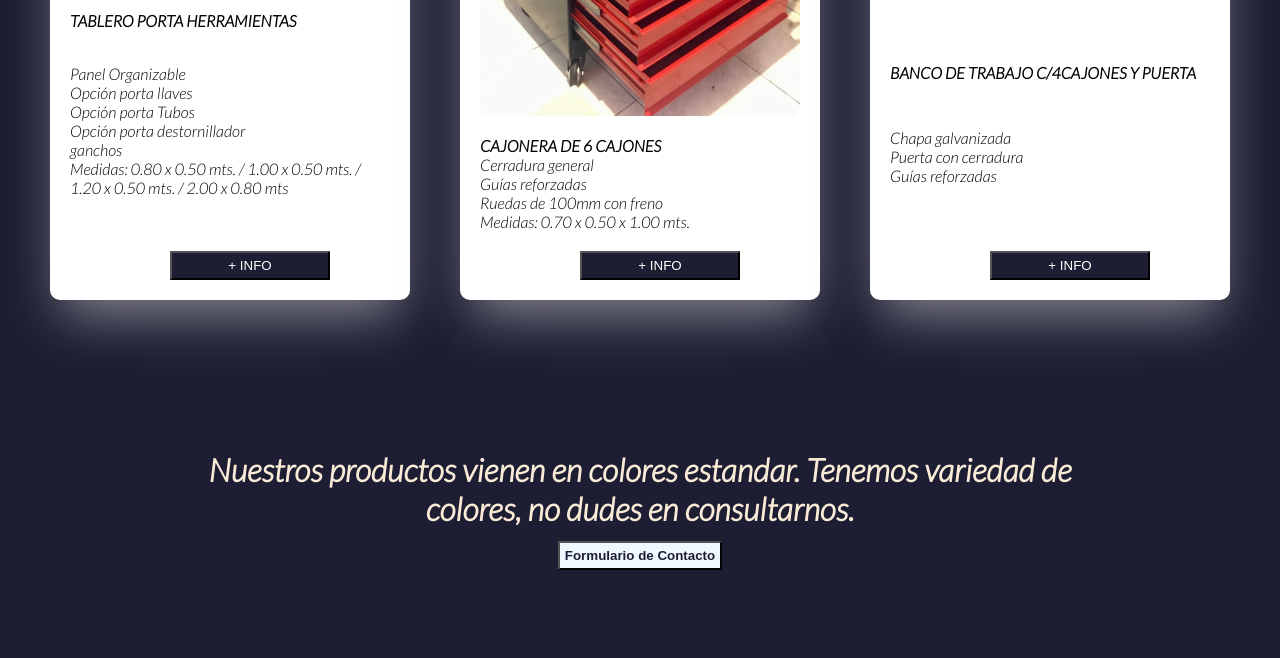
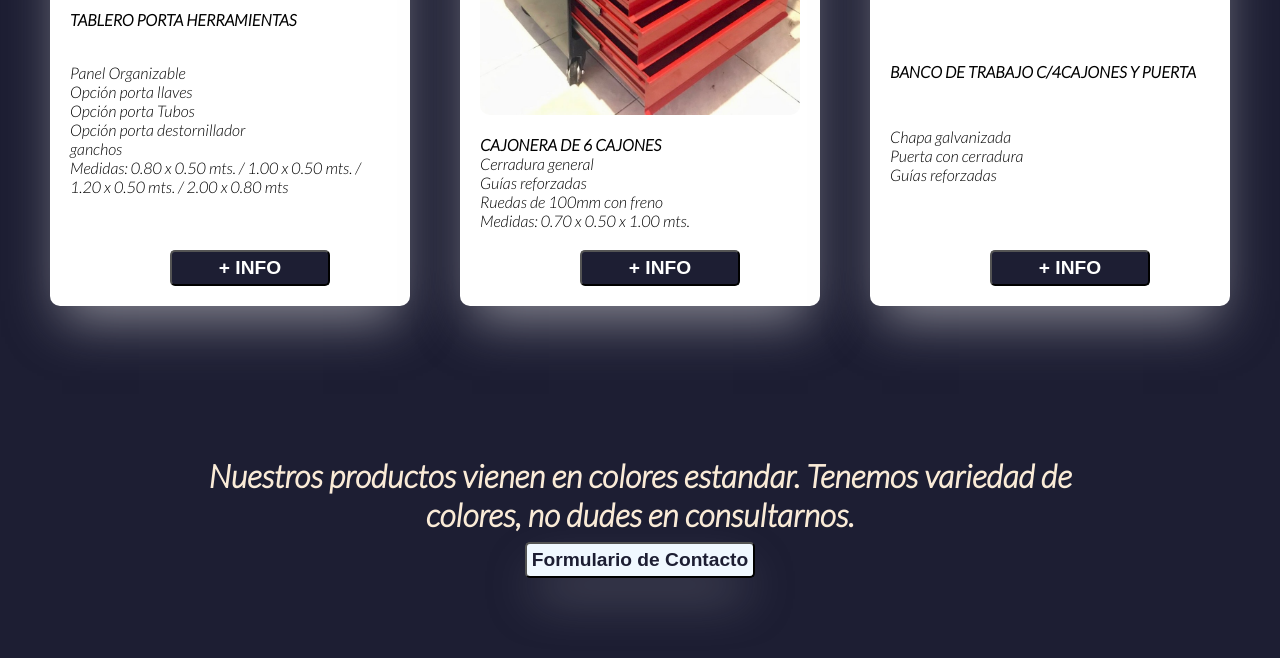
Before and after one commit to Esteffis/MP-Equipamientos, a plain HTML site: page index.html in a window 1280 px wide. Shown: the part 1250-1908 px from the top of the page. Drawn offline with Linux system fonts and the light colour scheme.

Commit message:
estilos en contacto

```diff
--- a/style.css
+++ b/style.css
@@ -6,17 +6,18 @@
 }
 
 html{
-    /*height: 100%;*/
+    height: 100%;
 }
 body{
     background-color: #1d1e33;
     font-family: 'Lato', sans-serif;
     margin: 0;
-    /*min-height: 100%;
+    height: 100%;
     display: flex;
     flex-direction: column;
-    justify-content: space-between;*/
+
 }
+
 
 header{
     background-color: gray;
@@ -152,16 +153,26 @@ li{
     padding: 5px;
     width: 50%;
     margin: 20px 100px 0px 100px;
+    border-radius: 5px;
+    font-size: 1.2rem;
+    font-weight: bold;
+    transition: font-size background-color 0.3s;
 }
 .button-destacados:hover{
     cursor: pointer;
+    font-size: 1.4rem;
+    background-color: #919196;
+
 }
 .button-formulario{
     background-color:aliceblue;
     color:#1d1e33;
     padding: 5px;
     margin: auto;
+    border-radius: 5px;
     font-weight: bold;
+    font-size: 1.2rem;
+    box-shadow: 0 25px 50px -12px rgba(245, 243, 243, 0.5);
 }
 .button-formulario:hover{
     cursor: pointer;
@@ -226,7 +237,7 @@ footer ul{
 .main__contacto{
     background-image: url(./assets/background.png);
     background-size: contain;
-    height: 100vh;
+    height: 100%;
 
 }
 
@@ -253,6 +264,7 @@ input{
     margin: 20px 100px 0px 100px;
     font-size: 1.2rem;
     font-weight: bold;
+   border-radius: 5px;
 
 }
 .button-contacto:hover{
```
